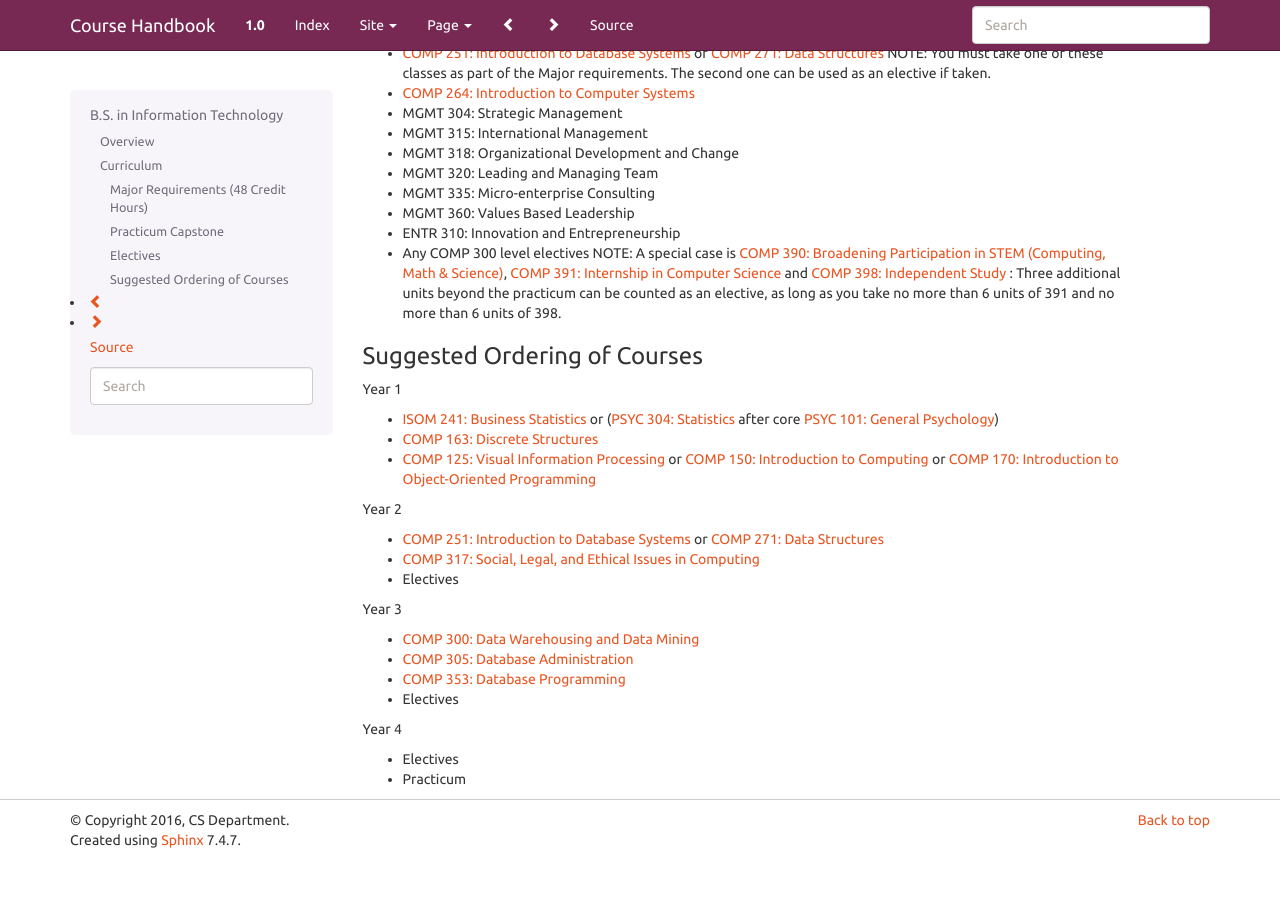
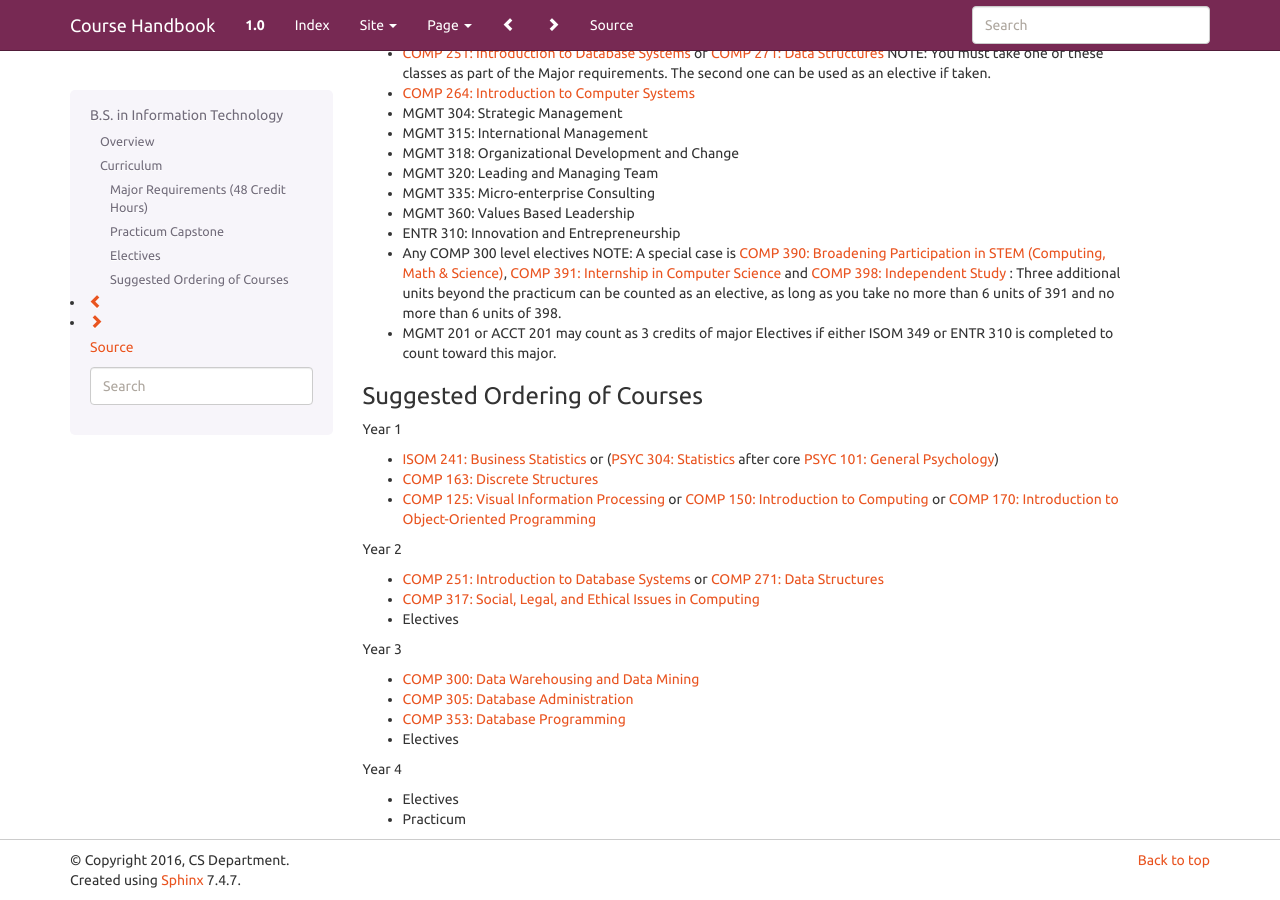
Before and after one commit to kyang5/coursedescriptions, a Sphinx documentation site: the page built from source/bsit.rst, in a window 1280 px wide and 900 px high, scrolled down 1162 px. Built offline with Sphinx 7.4.7, drawn with Linux system fonts in a browser that asks for light colours; before the commit the page ends 2022 px from its top, so only the background shows below that.

Commit message:
Added one point to bsit elective setion.

```diff
--- a/source/bsit.rst
+++ b/source/bsit.rst
@@ -68,6 +68,7 @@ Electives
 -   MGMT 360: Values Based Leadership
 -   ENTR 310: Innovation and Entrepreneurship
 -   Any COMP 300 level electives NOTE: A special case is :doc:`comp390`, :doc:`comp391` and :doc:`comp398` : Three additional units beyond the practicum can be counted as an elective, as long as you take no more than 6 units of 391 and no more than 6 units of 398.
+-   MGMT 201 or ACCT 201 may count as 3 credits of major Electives if either ISOM 349 or ENTR 310 is completed to count toward this major.
 
 Suggested Ordering of Courses
 ~~~~~~~~~~~~~~~~~~~~~~~~~~~~~~
```
